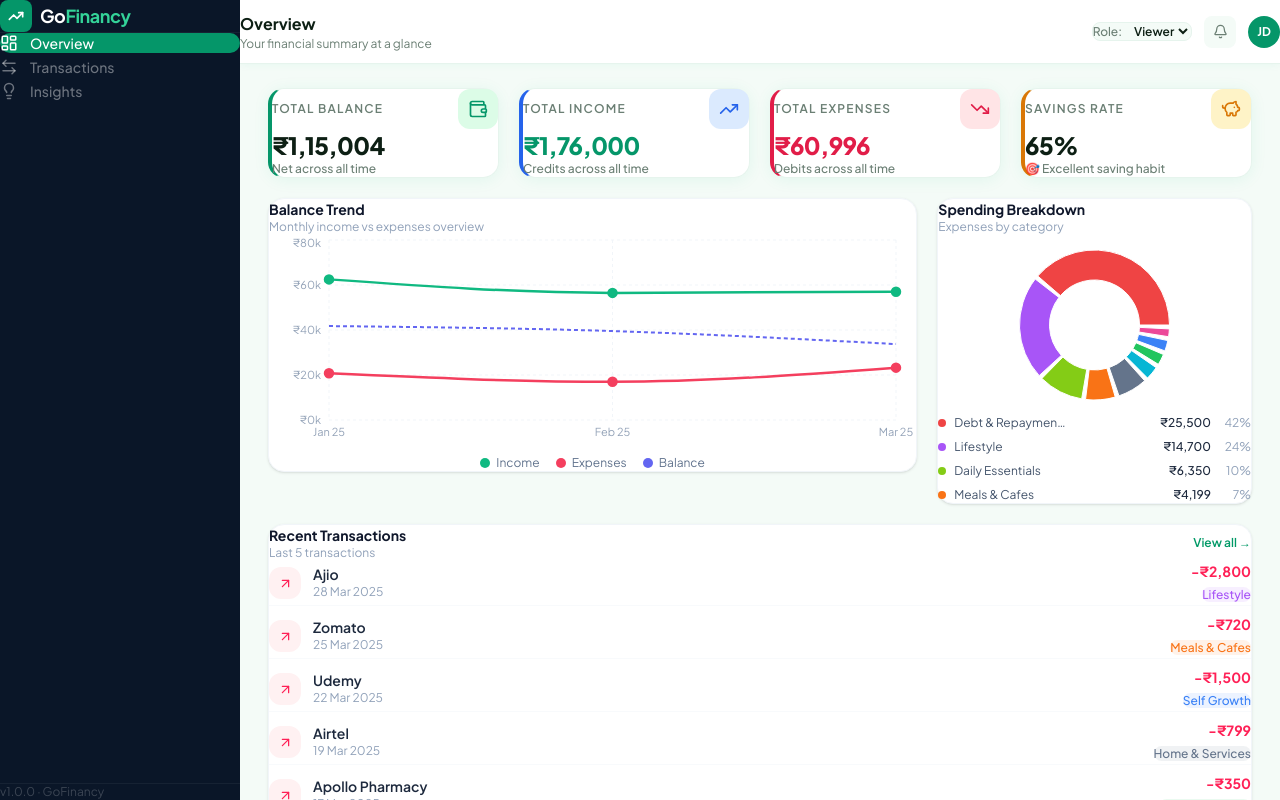
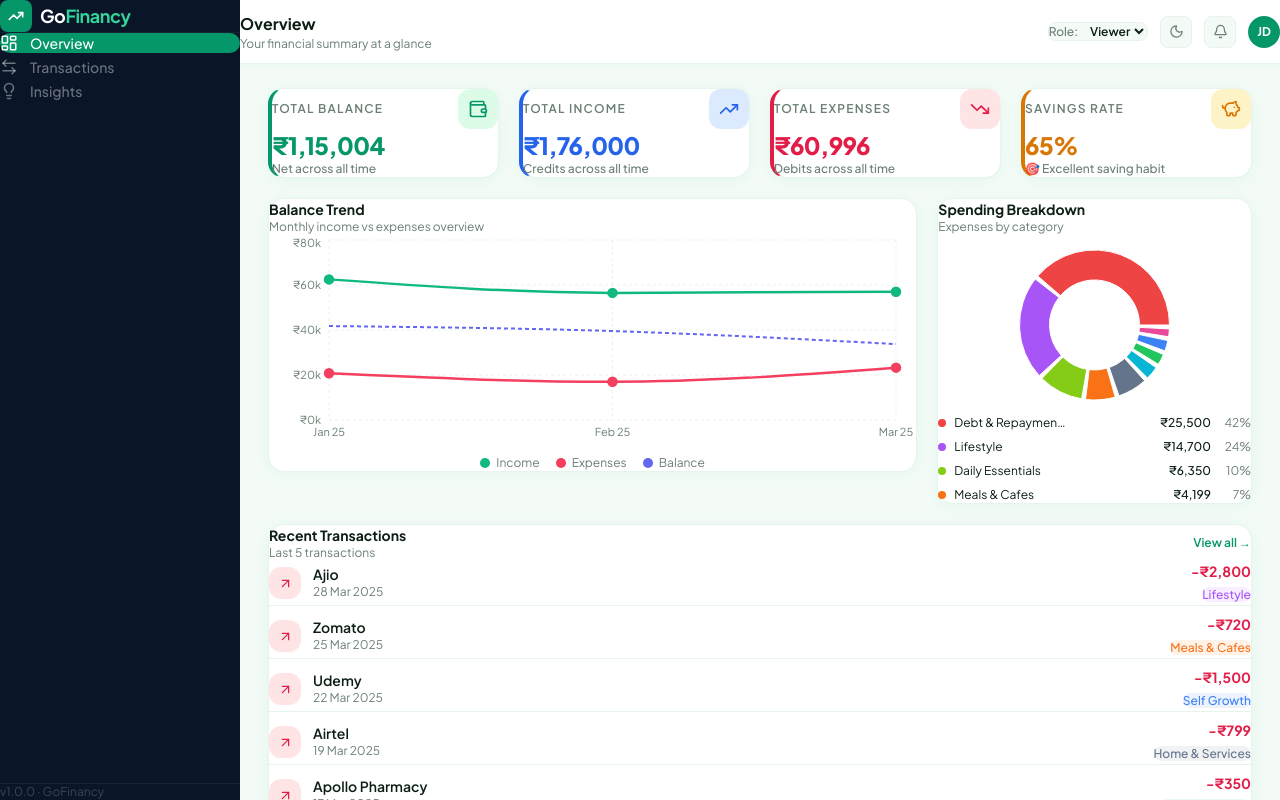
Before and after one commit to jaya6400/go-financy, a React (Vite) app: page /dashboard in a window 1280 px wide. Built offline with nearby package versions, Linux system fonts and the light colour scheme.

Commit message:
feat: dark mode with CSS variables, theme toggle in header

```diff
--- a/src/App.jsx
+++ b/src/App.jsx
@@ -1,8 +1,20 @@
+import { useEffect } from 'react';
 import { BrowserRouter, Routes, Route, Navigate } from 'react-router-dom';
 import { AppShell } from './components/layout';
 import { Dashboard, Transactions, Insights } from './pages';
+import useFinanceStore from './store/useFinanceStore';
 
 export default function App() {
+  const darkMode = useFinanceStore((s) => s.darkMode);
+
+  useEffect(() => {
+    if (darkMode) {
+      document.documentElement.classList.add('dark');
+    } else {
+      document.documentElement.classList.remove('dark');
+    }
+  }, [darkMode]);
+
   return (
     <BrowserRouter>
       <Routes>
--- a/src/components/dashboard/BalanceTrend.jsx
+++ b/src/components/dashboard/BalanceTrend.jsx
@@ -6,8 +6,8 @@ import { format, parseISO } from 'date-fns';
 const CustomTooltip = ({ active, payload, label }) => {
   if (active && payload && payload.length) {
     return (
-      <div className="bg-slate-900 text-white px-3 py-2 rounded-xl text-xs shadow-lg">
-        <p className="font-semibold mb-1">{label}</p>
+      <div style={{ backgroundColor: '#0a1628', color: '#fff', padding: '8px 12px', borderRadius: '12px', fontSize: '12px' }}>
+        <p style={{ fontWeight: 600, marginBottom: 4 }}>{label}</p>
         {payload.map((entry) => (
           <p key={entry.name} style={{ color: entry.color }}>
             {entry.name}: {formatCurrency(entry.value)}
@@ -21,6 +21,7 @@ const CustomTooltip = ({ active, payload, label }) => {
 
 export default function BalanceTrend() {
   const transactions = useFinanceStore((s) => s.transactions);
+  const darkMode = useFinanceStore((s) => s.darkMode);
   const monthly = groupByMonth(transactions);
 
   const data = monthly.map((m) => ({
@@ -30,18 +31,21 @@ export default function BalanceTrend() {
     Balance: m.income - m.expenses,
   }));
 
+  const gridColor = darkMode ? '#21262d' : '#e6f4ed';
+  const axisColor = darkMode ? '#7d8590' : '#6b7f74';
+
   return (
-    <div className="bg-white rounded-2xl p-5 border border-slate-100 shadow-sm">
+    <div className="rounded-2xl p-5" style={{ backgroundColor: 'var(--bg-card)', border: '1px solid var(--border-card)', boxShadow: 'var(--shadow-card)' }}>
       <div className="mb-4">
-        <h2 className="text-sm font-bold text-slate-900">Balance Trend</h2>
-        <p className="text-xs text-slate-400 mt-0.5">Monthly income vs expenses overview</p>
+        <h2 className="text-sm font-bold" style={{ color: 'var(--text-primary)' }}>Balance Trend</h2>
+        <p className="text-xs mt-0.5" style={{ color: 'var(--text-muted)' }}>Monthly income vs expenses overview</p>
       </div>
 
       <ResponsiveContainer width="100%" height={220}>
         <LineChart data={data} margin={{ top: 5, right: 20, left: 0, bottom: 5 }}>
-          <CartesianGrid strokeDasharray="3 3" stroke="#f1f5f9" />
-          <XAxis dataKey="month" tick={{ fontSize: 11, fill: '#94a3b8' }} axisLine={false} tickLine={false} />
-          <YAxis tick={{ fontSize: 11, fill: '#94a3b8' }} axisLine={false} tickLine={false} tickFormatter={(v) => `₹${(v / 1000).toFixed(0)}k`} />
+          <CartesianGrid strokeDasharray="3 3" stroke={gridColor} />
+          <XAxis dataKey="month" tick={{ fontSize: 11, fill: axisColor }} axisLine={false} tickLine={false} />
+          <YAxis tick={{ fontSize: 11, fill: axisColor }} axisLine={false} tickLine={false} tickFormatter={(v) => `₹${(v / 1000).toFixed(0)}k`} />
           <Tooltip content={<CustomTooltip />} />
           <Line type="monotone" dataKey="Income" stroke="#10b981" strokeWidth={2.5} dot={{ r: 4, fill: '#10b981' }} />
           <Line type="monotone" dataKey="Expenses" stroke="#f43f5e" strokeWidth={2.5} dot={{ r: 4, fill: '#f43f5e' }} />
@@ -57,7 +61,7 @@ export default function BalanceTrend() {
         ].map(({ label, color }) => (
           <div key={label} className="flex items-center gap-1.5">
             <span className="w-2.5 h-2.5 rounded-full" style={{ backgroundColor: color }} />
-            <span className="text-xs text-slate-500">{label}</span>
+            <span className="text-xs" style={{ color: 'var(--text-muted)' }}>{label}</span>
           </div>
         ))}
       </div>
--- a/src/components/dashboard/RecentTransactions.jsx
+++ b/src/components/dashboard/RecentTransactions.jsx
@@ -1,7 +1,6 @@
 import { ArrowUpRight, ArrowDownLeft } from 'lucide-react';
 import { formatCurrency, formatDate, CATEGORY_COLORS } from '../../utils';
 import useFinanceStore from '../../store/useFinanceStore';
-import clsx from 'clsx';
 import { useNavigate } from 'react-router-dom';
 
 export default function RecentTransactions() {
@@ -13,43 +12,45 @@ export default function RecentTransactions() {
     .slice(0, 5);
 
   return (
-    <div className="bg-white rounded-2xl p-5 border border-slate-100 shadow-sm h-full flex flex-col">
+    <div className="rounded-2xl p-5 flex flex-col" style={{ backgroundColor: 'var(--bg-card)', border: '1px solid var(--border-card)', boxShadow: 'var(--shadow-card)' }}>
       <div className="flex items-center justify-between mb-4 shrink-0">
         <div>
-          <h2 className="text-sm font-bold text-slate-900">Recent Transactions</h2>
-          <p className="text-xs text-slate-400 mt-0.5">Last 5 transactions</p>
+          <h2 className="text-sm font-bold" style={{ color: 'var(--text-primary)' }}>Recent Transactions</h2>
+          <p className="text-xs mt-0.5" style={{ color: 'var(--text-muted)' }}>Last 5 transactions</p>
         </div>
         <button
           onClick={() => navigate('/transactions')}
-          className="text-xs font-semibold text-emerald-600 hover:text-emerald-700"
+          className="text-xs font-semibold"
+          style={{ color: 'var(--accent)' }}
         >
           View all →
         </button>
       </div>
 
-      <div className="flex flex-col gap-2 overflow-y-auto flex-1">
+      <div className="flex flex-col gap-2">
         {recent.map((txn) => (
-          <div key={txn.id} className="flex items-center justify-between py-1.5 border-b border-slate-50 last:border-0">
+          <div
+            key={txn.id}
+            className="flex items-center justify-between py-1.5"
+            style={{ borderBottom: '1px solid var(--border-card)' }}
+          >
             <div className="flex items-center gap-3">
-              <div className={clsx(
-                'w-8 h-8 rounded-xl flex items-center justify-center shrink-0',
-                txn.type === 'credit' ? 'bg-emerald-50' : 'bg-rose-50'
-              )}>
+              <div
+                className="w-8 h-8 rounded-xl flex items-center justify-center shrink-0"
+                style={{ backgroundColor: txn.type === 'credit' ? '#dcfce7' : '#ffe4e6' }}
+              >
                 {txn.type === 'credit'
-                  ? <ArrowDownLeft size={15} className="text-emerald-600" />
-                  : <ArrowUpRight size={15} className="text-rose-500" />
+                  ? <ArrowDownLeft size={15} style={{ color: '#059669' }} />
+                  : <ArrowUpRight size={15} style={{ color: '#e11d48' }} />
                 }
               </div>
               <div>
-                <p className="text-sm font-semibold text-slate-800 leading-tight">{txn.merchant}</p>
-                <p className="text-xs text-slate-400">{formatDate(txn.date)}</p>
+                <p className="text-sm font-semibold leading-tight" style={{ color: 'var(--text-primary)' }}>{txn.merchant}</p>
+                <p className="text-xs" style={{ color: 'var(--text-muted)' }}>{formatDate(txn.date)}</p>
               </div>
             </div>
             <div className="text-right">
-              <p className={clsx(
-                'text-sm font-bold',
-                txn.type === 'credit' ? 'text-emerald-600' : 'text-rose-500'
-              )}>
+              <p className="text-sm font-bold" style={{ color: txn.type === 'credit' ? '#059669' : '#e11d48' }}>
                 {txn.type === 'credit' ? '+' : '-'}{formatCurrency(txn.amount)}
               </p>
               <span
--- a/src/components/dashboard/SpendingBreakdown.jsx
+++ b/src/components/dashboard/SpendingBreakdown.jsx
@@ -6,9 +6,9 @@ const CustomTooltip = ({ active, payload }) => {
   if (active && payload && payload.length) {
     const d = payload[0].payload;
     return (
-      <div className="bg-slate-900 text-white px-3 py-2 rounded-xl text-xs shadow-lg">
-        <p className="font-semibold">{d.name}</p>
-        <p className="text-slate-300">{formatCurrency(d.value)}</p>
+      <div style={{ backgroundColor: '#0a1628', color: '#fff', padding: '8px 12px', borderRadius: '12px', fontSize: '12px' }}>
+        <p style={{ fontWeight: 600 }}>{d.name}</p>
+        <p style={{ color: '#94a3b8' }}>{formatCurrency(d.value)}</p>
       </div>
     );
   }
@@ -21,23 +21,15 @@ export default function SpendingBreakdown() {
   const total = data.reduce((sum, d) => sum + d.value, 0);
 
   return (
-    <div className="bg-white rounded-2xl p-5 border border-slate-100 shadow-sm">
+    <div className="rounded-2xl p-5" style={{ backgroundColor: 'var(--bg-card)', border: '1px solid var(--border-card)', boxShadow: 'var(--shadow-card)' }}>
       <div className="mb-2">
-        <h2 className="text-sm font-bold text-slate-900">Spending Breakdown</h2>
-        <p className="text-xs text-slate-400 mt-0.5">Expenses by category</p>
+        <h2 className="text-sm font-bold" style={{ color: 'var(--text-primary)' }}>Spending Breakdown</h2>
+        <p className="text-xs mt-0.5" style={{ color: 'var(--text-muted)' }}>Expenses by category</p>
       </div>
 
       <ResponsiveContainer width="100%" height={180}>
         <PieChart>
-          <Pie
-            data={data}
-            cx="50%"
-            cy="50%"
-            innerRadius={45}
-            outerRadius={75}
-            paddingAngle={3}
-            dataKey="value"
-          >
+          <Pie data={data} cx="50%" cy="50%" innerRadius={45} outerRadius={75} paddingAngle={3} dataKey="value">
             {data.map((entry, index) => (
               <Cell key={index} fill={entry.color} />
             ))}
@@ -51,11 +43,11 @@ export default function SpendingBreakdown() {
           <div key={item.name} className="flex items-center justify-between">
             <div className="flex items-center gap-2">
               <span className="w-2 h-2 rounded-full shrink-0" style={{ backgroundColor: item.color }} />
-              <span className="text-xs text-slate-600 truncate max-w-28">{item.name}</span>
+              <span className="text-xs truncate max-w-28" style={{ color: 'var(--text-primary)' }}>{item.name}</span>
             </div>
             <div className="flex items-center gap-2 shrink-0">
-              <span className="text-xs font-medium text-slate-800">{formatCurrency(item.value)}</span>
-              <span className="text-xs text-slate-400 w-8 text-right">
+              <span className="text-xs font-medium" style={{ color: 'var(--text-primary)' }}>{formatCurrency(item.value)}</span>
+              <span className="text-xs w-8 text-right" style={{ color: 'var(--text-muted)' }}>
                 {total > 0 ? `${Math.round((item.value / total) * 100)}%` : '0%'}
               </span>
             </div>
--- a/src/components/dashboard/SummaryCards.jsx
+++ b/src/components/dashboard/SummaryCards.jsx
@@ -3,42 +3,10 @@ import { formatCurrency, formatPercent } from '../../utils';
 import useFinanceStore from '../../store/useFinanceStore';
 
 const cards = [
-  {
-    key: 'balance',
-    label: 'Total Balance',
-    icon: Wallet,
-    iconBg: '#dcfce7',
-    iconColor: '#059669',
-    valueColor: '#0d1f14',
-    accentColor: '#059669',
-  },
-  {
-    key: 'totalIncome',
-    label: 'Total Income',
-    icon: TrendingUp,
-    iconBg: '#dbeafe',
-    iconColor: '#2563eb',
-    valueColor: '#059669',
-    accentColor: '#2563eb',
-  },
-  {
-    key: 'totalExpenses',
-    label: 'Total Expenses',
-    icon: TrendingDown,
-    iconBg: '#ffe4e6',
-    iconColor: '#e11d48',
-    valueColor: '#e11d48',
-    accentColor: '#e11d48',
-  },
-  {
-    key: 'savingsRate',
-    label: 'Savings Rate',
-    icon: PiggyBank,
-    iconBg: '#fef3c7',
-    iconColor: '#d97706',
-    valueColor: '#0d1f14',
-    accentColor: '#d97706',
-  },
+  { key: 'balance', label: 'Total Balance', icon: Wallet, iconBg: '#dcfce7', iconColor: '#059669', valueColor: '#059669', accentColor: '#059669' },
+  { key: 'totalIncome', label: 'Total Income', icon: TrendingUp, iconBg: '#dbeafe', iconColor: '#2563eb', valueColor: '#2563eb', accentColor: '#2563eb' },
+  { key: 'totalExpenses', label: 'Total Expenses', icon: TrendingDown, iconBg: '#ffe4e6', iconColor: '#e11d48', valueColor: '#e11d48', accentColor: '#e11d48' },
+  { key: 'savingsRate', label: 'Savings Rate', icon: PiggyBank, iconBg: '#fef3c7', iconColor: '#d97706', valueColor: '#d97706', accentColor: '#d97706' },
 ];
 
 export default function SummaryCards() {
@@ -67,7 +35,7 @@ export default function SummaryCards() {
       {cards.map(({ key, label, icon: Icon, iconBg, iconColor, valueColor, accentColor }) => (
         <div
           key={key}
-          className="rounded-2xl p-5 hover:-translate-y-0.5 cursor-default"
+          className="rounded-2xl p-5 cursor-default"
           style={{
             backgroundColor: 'var(--bg-card)',
             border: '1px solid var(--border-card)',
--- a/src/components/insights/MonthlyComparison.jsx
+++ b/src/components/insights/MonthlyComparison.jsx
@@ -22,6 +22,7 @@ const CustomTooltip = ({ active, payload, label }) => {
 export default function MonthlyComparison() {
   const transactions = useFinanceStore((s) => s.transactions);
   const monthly = groupByMonth(transactions);
+  const darkMode = useFinanceStore((s) => s.darkMode);
 
   const data = monthly.map((m) => ({
     month: format(parseISO(`${m.month}-01`), 'MMM yy'),
@@ -46,9 +47,9 @@ export default function MonthlyComparison() {
 
       <ResponsiveContainer width="100%" height={260}>
         <BarChart data={data} margin={{ top: 5, right: 10, left: 0, bottom: 5 }} barGap={4}>
-          <CartesianGrid strokeDasharray="3 3" stroke="#e6f4ed" />
-          <XAxis dataKey="month" tick={{ fontSize: 11, fill: '#6b7f74' }} axisLine={false} tickLine={false} />
-          <YAxis tick={{ fontSize: 11, fill: '#6b7f74' }} axisLine={false} tickLine={false} tickFormatter={(v) => `₹${(v / 1000).toFixed(0)}k`} />
+          <CartesianGrid strokeDasharray="3 3" stroke={darkMode ? '#21262d' : '#e6f4ed'} />
+          <XAxis dataKey="month" tick={{ fontSize: 11, fill: darkMode ? '#7d8590' : '#6b7f74' }} axisLine={false} tickLine={false} />
+          <YAxis tick={{ fontSize: 11, fill: darkMode ? '#7d8590' : '#6b7f74' }} axisLine={false} tickLine={false} tickFormatter={(v) => `₹${(v / 1000).toFixed(0)}k`} />
           <Tooltip content={<CustomTooltip />} />
           <Bar dataKey="Income" fill="#059669" radius={[6, 6, 0, 0]} />
           <Bar dataKey="Expenses" fill="#e11d48" radius={[6, 6, 0, 0]} />
--- a/src/components/layout/Header.jsx
+++ b/src/components/layout/Header.jsx
@@ -1,5 +1,5 @@
 import { useLocation } from 'react-router-dom';
-import { Bell } from 'lucide-react';
+import { Bell, Sun, Moon } from 'lucide-react';
 import useFinanceStore from '../../store/useFinanceStore';
 
 const PAGE_TITLES = {
@@ -10,7 +10,7 @@ const PAGE_TITLES = {
 
 export default function Header() {
   const location = useLocation();
-  const { role, setRole } = useFinanceStore();
+  const { role, setRole, darkMode, toggleDarkMode } = useFinanceStore();
   const page = PAGE_TITLES[location.pathname] || { title: 'GoFinancy', subtitle: '' };
 
   return (
@@ -28,6 +28,8 @@ export default function Header() {
       </div>
 
       <div className="flex items-center gap-3">
+
+        {/* Role switcher */}
         <div
           className="flex items-center gap-2 rounded-lg px-3 py-1.5"
           style={{ backgroundColor: 'var(--bg-page)', border: '1px solid var(--border-card)' }}
@@ -44,19 +46,36 @@ export default function Header() {
           </select>
         </div>
 
+        {/* Dark mode toggle */}
+        <button
+          onClick={toggleDarkMode}
+          className="w-8 h-8 rounded-lg flex items-center justify-center transition-colors"
+          style={{
+            backgroundColor: 'var(--bg-page)',
+            border: '1px solid var(--border-card)',
+            color: 'var(--text-muted)',
+          }}
+          title={darkMode ? 'Switch to light mode' : 'Switch to dark mode'}
+        >
+          {darkMode ? <Sun size={15} /> : <Moon size={15} />}
+        </button>
+
+        {/* Bell */}
         <button
           className="w-8 h-8 rounded-lg flex items-center justify-center"
-          style={{ backgroundColor: 'var(--bg-page)', color: 'var(--text-muted)' }}
+          style={{ backgroundColor: 'var(--bg-page)', border: '1px solid var(--border-card)', color: 'var(--text-muted)' }}
         >
           <Bell size={15} />
         </button>
 
+        {/* Avatar */}
         <div
           className="w-8 h-8 rounded-full flex items-center justify-center"
           style={{ backgroundColor: 'var(--accent)' }}
         >
           <span className="text-white text-xs font-bold">JD</span>
         </div>
+
       </div>
     </header>
   );
--- a/src/store/useFinanceStore.js
+++ b/src/store/useFinanceStore.js
@@ -22,6 +22,8 @@ const useFinanceStore = create(
       transactions: mockTransactions,
       filters: initialFilters,
       role: "viewer",   // "viewer" | "admin"
+      darkMode: false,
+      toggleDarkMode: () => set((state) => ({ darkMode: !state.darkMode })),
 
       // ─── Role Actions ────────────────────────────────────
       setRole: (role) => set({ role }),
@@ -120,6 +122,7 @@ const useFinanceStore = create(
       partialState: (state) => ({
         transactions: state.transactions,
         role: state.role,
+        darkMode: state.darkMode,
       }),
     }
   )
--- a/src/styles/index.css
+++ b/src/styles/index.css
@@ -18,6 +18,18 @@
   --accent: #059669;
 }
 
+.dark {
+  --bg-page: #0d1117;
+  --bg-card: #161b22;
+  --border-card: #21262d;
+  --shadow-card: 0 2px 16px rgba(0, 0, 0, 0.4);
+  --shadow-card-hover: 0 8px 32px rgba(0, 0, 0, 0.6);
+  --text-primary: #e6edf3;
+  --text-muted: #7d8590;
+  --sidebar-bg: #010409;
+  --accent: #3fb950;
+}
+
 body {
   font-family: 'Plus Jakarta Sans', sans-serif;
   background-color: var(--bg-page);
```
